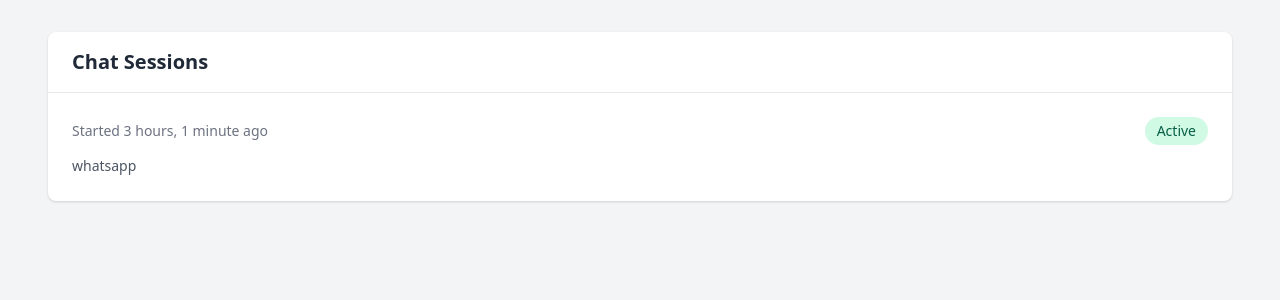
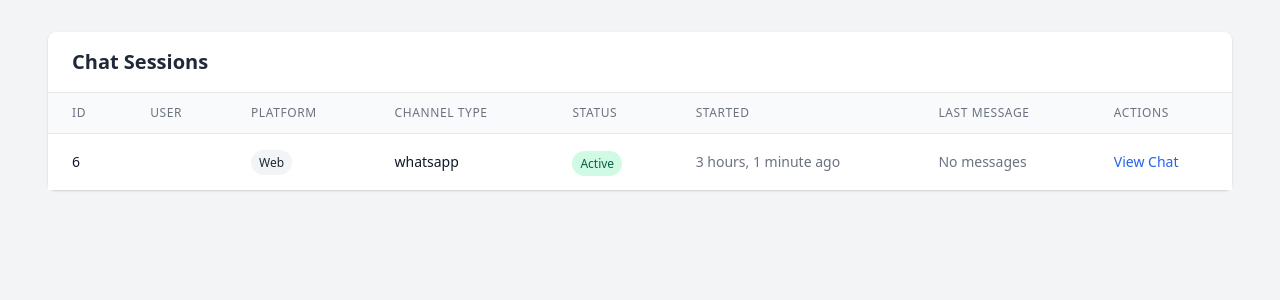
Before and after one commit to mdnur89/instafin-chatbot, a Django app: template instafin_backend/communications/templates/communications/chat_session_list.html in a window 1280 px wide. Shown: the part 160-460 px from the top of the page. Run offline with Django 5.2, Linux system fonts and the light colour scheme; the template is opened without the code that fills it: values that come from a table or form of the project are taken from there, others are empty; data comes from the database, SQL or seed files in the repository; both versions use the stored data as it was after the commit; parts of the project's set-up code (start-up, migrations or seed data) failed here and were passed over.

Commit message:
feat: Add automatic ChatMessage creation from PlatformMessages and enhance admin interface for chat sessions tab

```diff
--- a/instafin_backend/communications/models.py
+++ b/instafin_backend/communications/models.py
@@ -2,6 +2,8 @@ from django.db import models
 from django.conf import settings
 from django.utils.translation import gettext_lazy as _
 from django.core.validators import MinValueValidator, MaxValueValidator
+from django.contrib.auth.models import User
+from django.apps import apps
 
 class ChatSession(models.Model):
     CHANNEL_TYPES = [
@@ -18,7 +20,7 @@ class ChatSession(models.Model):
 
     user = models.ForeignKey(settings.AUTH_USER_MODEL, on_delete=models.CASCADE, related_name='chat_sessions')
     agent = models.ForeignKey(settings.AUTH_USER_MODEL, on_delete=models.SET_NULL, null=True, related_name='handled_chats')
-    channel_type = models.CharField(max_length=20, choices=CHANNEL_TYPES)
+    channel_type = models.CharField(max_length=20, choices=CHANNEL_TYPES, default='general')
     status = models.CharField(max_length=20, choices=STATUS_CHOICES, default='active')
     started_at = models.DateTimeField(auto_now_add=True)
     ended_at = models.DateTimeField(null=True, blank=True)
@@ -319,3 +321,29 @@ class PlatformMessage(models.Model):
     content = models.TextField()
     metadata = models.JSONField(default=dict)
     timestamp = models.DateTimeField(auto_now_add=True)
+
+    def save(self, *args, **kwargs):
+        super().save(*args, **kwargs)
+
+        User = apps.get_model(settings.AUTH_USER_MODEL)
+
+        if self.direction == 'in':
+            sender = self.chat_session.user
+        else:
+            sender = self.chat_session.agent or User.objects.get_or_create(
+                email='system@instafin.com',
+                defaults={
+                    'is_staff': True,
+                    'is_active': True,
+                    'first_name': 'System',
+                    'last_name': 'Bot'
+                }
+            )[0]
+
+        ChatMessage.objects.get_or_create(
+            session=self.chat_session,
+            sender=sender,
+            content=f"[{self.platform.get_platform_display()}] {self.content}",
+            timestamp=self.timestamp,
+            defaults={'is_read': False}
+        )
--- a/instafin_backend/communications/templates/communications/chat_session_list.html
+++ b/instafin_backend/communications/templates/communications/chat_session_list.html
@@ -6,40 +6,75 @@
         <h2 class="text-xl font-semibold text-gray-800">Chat Sessions</h2>
     </div>
 
-    <div class="divide-y divide-gray-200">
+    <div class="overflow-x-auto">
+        <table class="min-w-full divide-y divide-gray-200">
+            <thead class="bg-gray-50">
+                <tr>
+                    <th class="px-6 py-3 text-left text-xs font-medium text-gray-500 uppercase tracking-wider">ID</th>
+                    <th class="px-6 py-3 text-left text-xs font-medium text-gray-500 uppercase tracking-wider">User</th>
+                    <th class="px-6 py-3 text-left text-xs font-medium text-gray-500 uppercase tracking-wider">Platform</th>
+                    <th class="px-6 py-3 text-left text-xs font-medium text-gray-500 uppercase tracking-wider">Channel Type</th>
+                    <th class="px-6 py-3 text-left text-xs font-medium text-gray-500 uppercase tracking-wider">Status</th>
+                    <th class="px-6 py-3 text-left text-xs font-medium text-gray-500 uppercase tracking-wider">Started</th>
+                    <th class="px-6 py-3 text-left text-xs font-medium text-gray-500 uppercase tracking-wider">Last Message</th>
+                    <th class="px-6 py-3 text-left text-xs font-medium text-gray-500 uppercase tracking-wider">Actions</th>
+                </tr>
+            </thead>
+            <tbody class="bg-white divide-y divide-gray-200">
                 {% for session in sessions %}
-        <div class="p-6 hover:bg-gray-50">
-            <a href="{% url 'communications:chat_session_detail' session.id %}" class="block">
-                <div class="flex justify-between items-start">
-                    <div>
-                        <h3 class="text-lg font-medium text-gray-900">
-                            {% if request.user == session.user %}
-                                Chat with Support
+                <tr class="hover:bg-gray-50">
+                    <td class="px-6 py-4 whitespace-nowrap text-sm text-gray-900">{{ session.id }}</td>
+                    <td class="px-6 py-4 whitespace-nowrap text-sm text-gray-900">
+                        {{ session.user.get_full_name|default:session.user.email }}
+                    </td>
+                    <td class="px-6 py-4 whitespace-nowrap text-sm text-gray-900">
+                        {% if session.platform_message %}
+                            <span class="px-2 py-1 text-xs rounded-full
+                                {% if session.platform_message.platform.platform == 'whatsapp' %}bg-green-100 text-green-800
+                                {% elif session.platform_message.platform.platform == 'messenger' %}bg-blue-100 text-blue-800
+                                {% elif session.platform_message.platform.platform == 'instagram' %}bg-purple-100 text-purple-800
+                                {% else %}bg-gray-100 text-gray-800{% endif %}">
+                                {{ session.platform_message.platform.get_platform_display }}
+                            </span>
                         {% else %}
-                                {{ session.user.get_full_name|default:session.user.email }}
+                            <span class="px-2 py-1 text-xs rounded-full bg-gray-100 text-gray-800">Web</span>
                         {% endif %}
-                        </h3>
-                        <p class="mt-1 text-sm text-gray-500">
-                            Started {{ session.started_at|timesince }} ago
-                        </p>
-                    </div>
-                    <span class="px-3 py-1 rounded-full text-sm font-medium
+                    </td>
+                    <td class="px-6 py-4 whitespace-nowrap text-sm text-gray-900">
+                        {{ session.get_channel_type_display }}
+                    </td>
+                    <td class="px-6 py-4 whitespace-nowrap">
+                        <span class="px-2 py-1 text-xs rounded-full
                             {% if session.status == 'active' %}bg-green-100 text-green-800
                             {% elif session.status == 'closed' %}bg-gray-100 text-gray-800
                             {% else %}bg-yellow-100 text-yellow-800{% endif %}">
                             {{ session.get_status_display }}
                         </span>
-                </div>
-                <div class="mt-2">
-                    <span class="text-sm text-gray-600">{{ session.get_channel_type_display }}</span>
-                </div>
-            </a>
-        </div>
+                    </td>
+                    <td class="px-6 py-4 whitespace-nowrap text-sm text-gray-500">
+                        {{ session.started_at|timesince }} ago
+                    </td>
+                    <td class="px-6 py-4 whitespace-nowrap text-sm text-gray-500">
+                        {% if session.last_message %}
+                            {{ session.last_message.content|truncatechars:30 }}
+                        {% else %}
+                            No messages
+                        {% endif %}
+                    </td>
+                    <td class="px-6 py-4 whitespace-nowrap text-sm text-gray-500">
+                        <a href="{% url 'communications:chat_session_detail' session.id %}"
+                           class="text-blue-600 hover:text-blue-900">View Chat</a>
+                    </td>
+                </tr>
                 {% empty %}
-        <div class="p-6 text-center text-gray-500">
+                <tr>
+                    <td colspan="8" class="px-6 py-4 text-center text-gray-500">
                         No chat sessions found.
-        </div>
+                    </td>
+                </tr>
                 {% endfor %}
+            </tbody>
+        </table>
     </div>
 
     {% if sessions.has_other_pages %}
--- a/instafin_backend/communications/urls.py
+++ b/instafin_backend/communications/urls.py
@@ -7,8 +7,9 @@ app_name = 'communications'
 
 urlpatterns = [
     # Chat URLs
-    path('chats/', views.chat_session_list, name='chat_session_list'),
-    path('chats/<int:session_id>/', views.chat_session_detail, name='chat_session_detail'),
+    path('chat-sessions/', views.ChatSessionListView.as_view(), name='chat_session_list'),
+    path('chat-sessions/<int:session_id>/', views.chat_session_detail, name='chat_session_detail'),
+    path('chat-sessions/new/', views.start_new_chat, name='start_new_chat'),
 
     # Notification URLs
     path('notifications/templates/', views.notification_template_list, name='notification_template_list'),
```
Also changed, not shown: instafin_backend/communications/admin.py (+23 -6 lines), instafin_backend/communications/views.py (+52 -2 lines), instafin_backend/communications/migrations/0005_alter_chatsession_channel_type.py (added), instafin_backend/db.sqlite3. Lines whose indentation alone changed are shown as unchanged.
